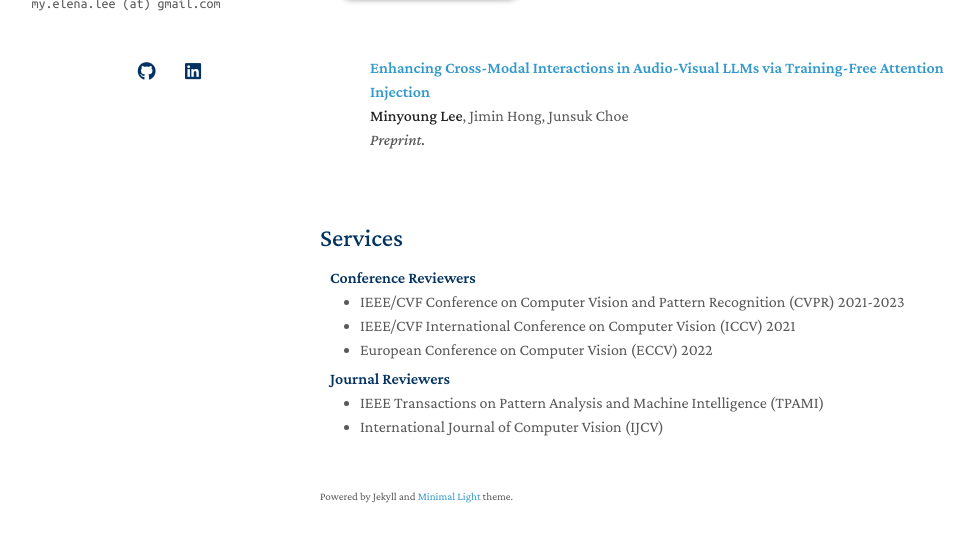
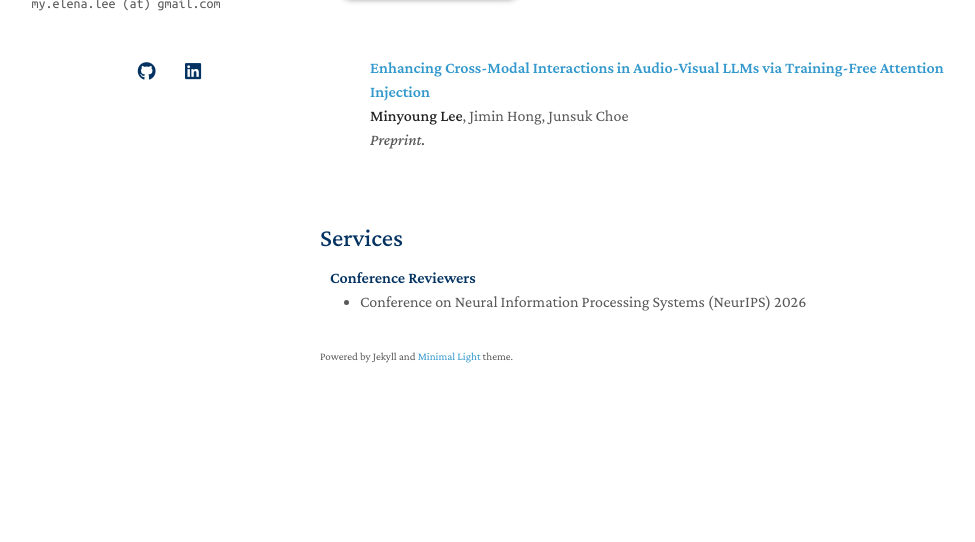
Before and after one commit to MYMY-young/MYMY-young.github.io, a Jekyll site: the page built from index.md, in a window 1280 px wide and 900 px high, scrolled down 1637 px, cut to the strip 323-865 px from the top of the window. Shown: the whole strip, without its empty margins (150-1125 px from the left). Built offline with Jekyll 4.4.1, drawn with Linux system fonts in a browser that asks for light colours; a style sheet for code colours, icons or effects is not loaded; our own code applies the rules of GitHub Pages for plain Markdown files; after the commit the page ends 2397 px from its top, so only the background shows below that.

Commit message:
Add NeurIPS 2026 conference link to services
Added a new conference link for NeurIPS 2026 under Journal Reviewers.

```diff
--- a/_includes/services.md
+++ b/_includes/services.md
@@ -1,16 +1,5 @@
 ## Services
-
 <h4 style="margin:0 10px 0;">Conference Reviewers</h4>
-
 <ul style="margin:0 0 5px;">
-  <li><a href="http://cvpr2023.thecvf.com/"><autocolor>IEEE/CVF Conference on Computer Vision and Pattern Recognition (CVPR) 2021-2023</autocolor></a></li>
-  <li><a href="http://iccv2021.thecvf.com/"><autocolor>IEEE/CVF International Conference on Computer Vision (ICCV) 2021</autocolor></a></li>
-  <li><a href="https://eccv2022.ecva.net/"><autocolor>European Conference on Computer Vision (ECCV) 2022</autocolor></a></li>
+  <li><a href="https://neurips.cc/"><autocolor>Conference on Neural Information Processing Systems (NeurIPS) 2026</autocolor></a></li>
 </ul>
-
-<h4 style="margin:0 10px 0;">Journal Reviewers</h4>
-
-<ul style="margin:0 0 20px;">
-  <li><a href="https://www.computer.org/csdl/journal/tp"><autocolor>IEEE Transactions on Pattern Analysis and Machine Intelligence (TPAMI)</autocolor></a></li>
-  <li><a href="https://www.springer.com/journal/11263"><autocolor>International Journal of Computer Vision (IJCV)</autocolor></a></li>
-</ul>
```
